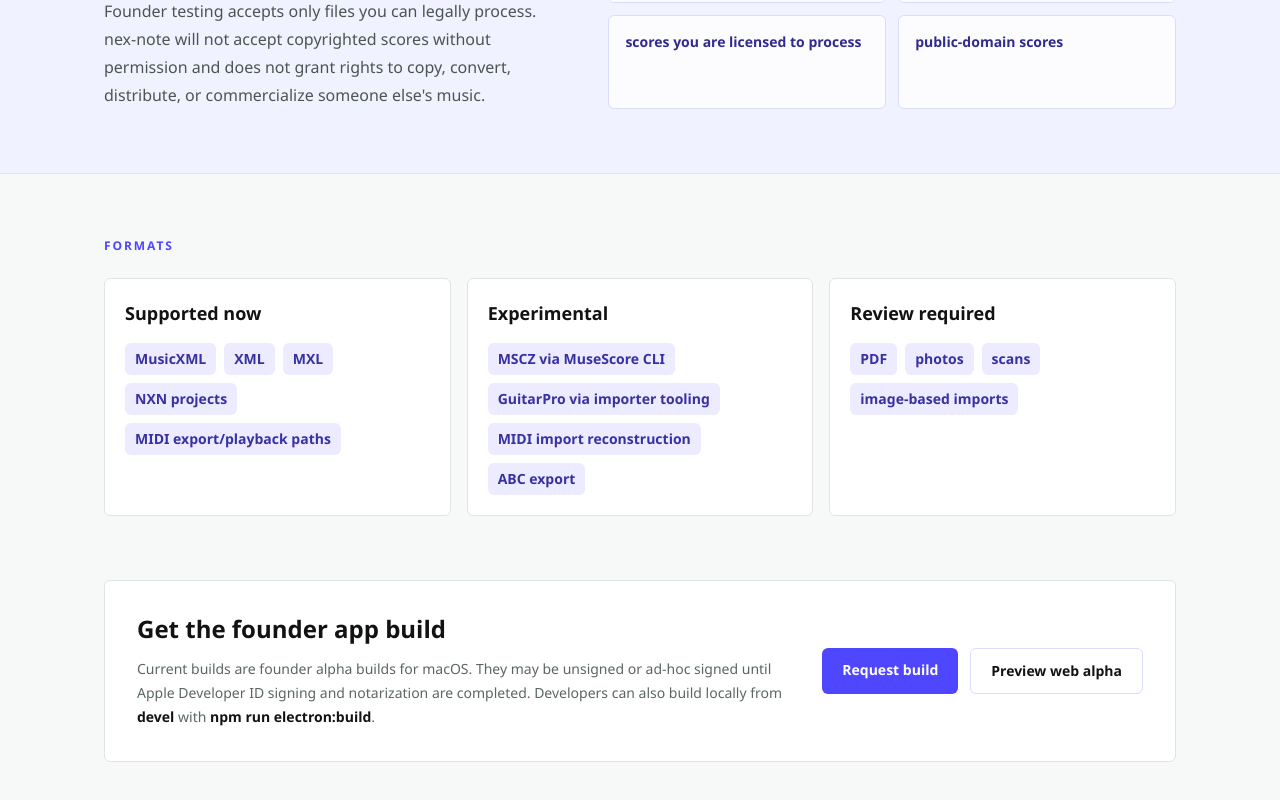
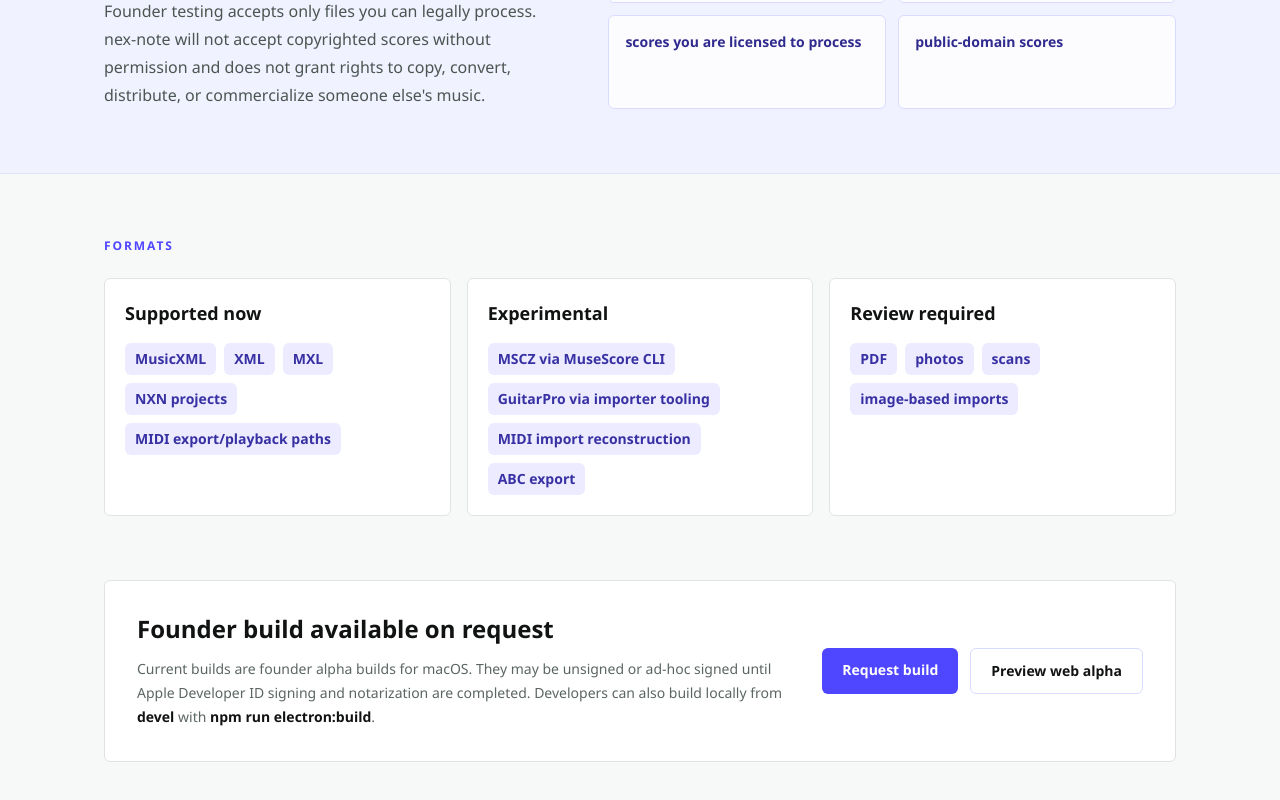
Before and after one commit to hybridpicker/nex-note, a Next.js app: page / in a window 1280 px wide. Shown: the part 3258-4058 px from the top of the page. Built offline with nearby package versions, Linux system fonts and the light colour scheme.

Commit message:
Clarify founder build readiness

```diff
--- a/app/page.tsx
+++ b/app/page.tsx
@@ -239,7 +239,7 @@ export default function LandingPage() {
         <div className="rounded-md border border-[#dfe3e1] bg-white p-6 sm:p-8">
           <div className="grid gap-6 lg:grid-cols-[1fr_auto] lg:items-center">
             <div>
-              <h2 className="text-2xl font-semibold text-[#111312]">Get the founder app build</h2>
+              <h2 className="text-2xl font-semibold text-[#111312]">Founder build available on request</h2>
               <p className="mt-3 max-w-2xl text-sm leading-6 text-[#5b6662]">
                 Current builds are founder alpha builds for macOS. They may be unsigned or ad-hoc signed until Apple Developer ID signing and notarization are completed. Developers can also build locally from <span className="font-semibold text-[#111312]">devel</span> with <span className="font-semibold text-[#111312]">npm run electron:build</span>.
               </p>
```
Also changed, not shown: 2 other files (tests, documents, lock files or other folders).
